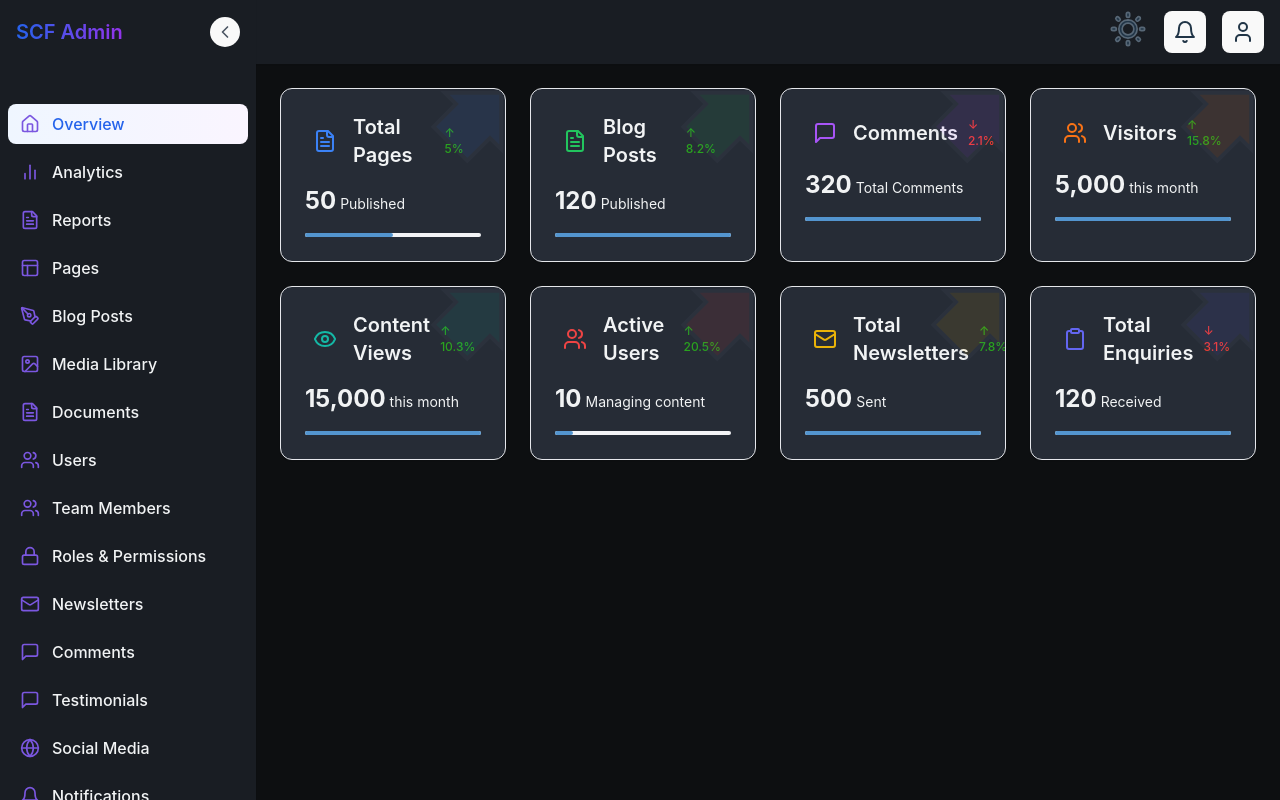
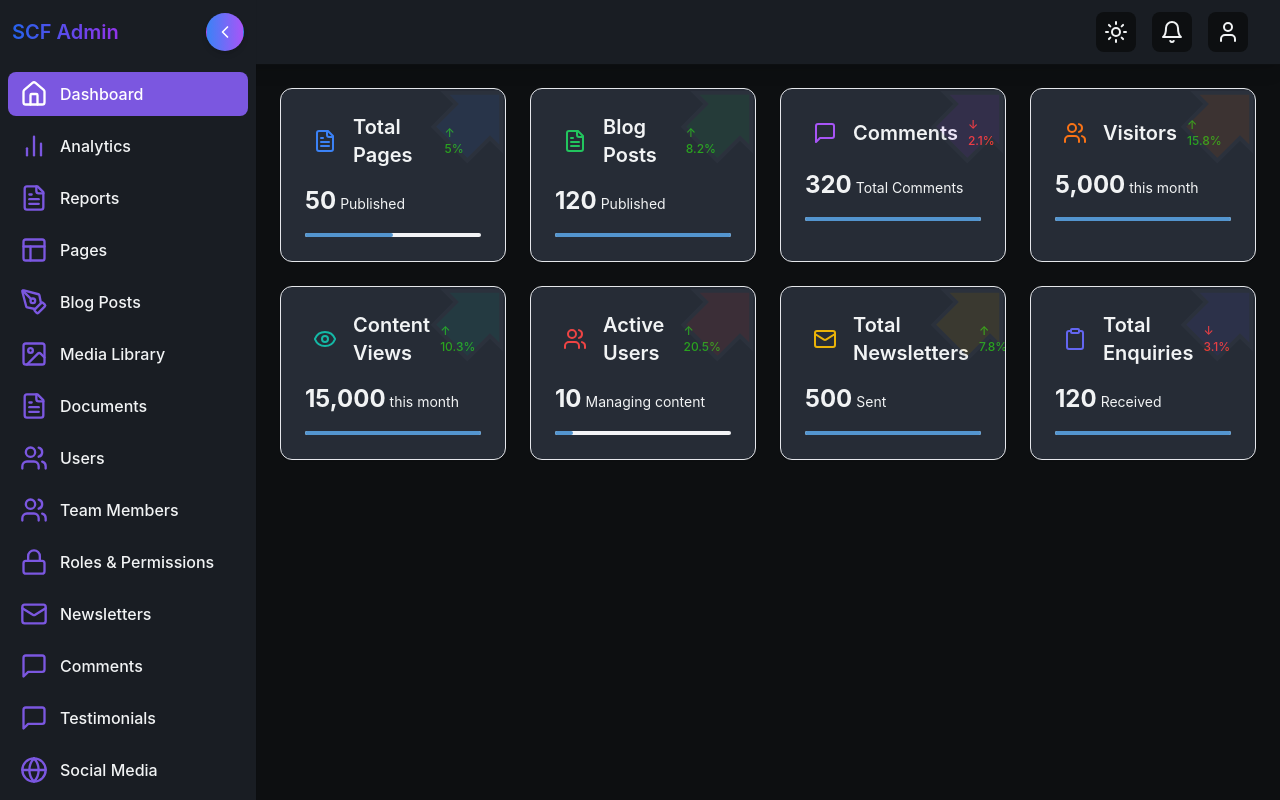
Before and after one commit to Sangi2020/scf-cms-web, a React (Vite) app: page /dashboard in a window 1280 px wide. Built offline with nearby package versions, Linux system fonts and the light colour scheme.

Commit message:
updated sidebar

```diff
--- a/package.json
+++ b/package.json
@@ -10,12 +10,14 @@
     "preview": "vite preview"
   },
   "dependencies": {
+    "@tippyjs/react": "^4.2.6",
     "axios": "^1.7.7",
     "lucide-react": "^0.456.0",
     "react": "^18.3.1",
     "react-countup": "^6.5.3",
     "react-dom": "^18.3.1",
-    "react-router-dom": "^6.28.0"
+    "react-router-dom": "^6.28.0",
+    "tippy.js": "^6.3.7"
   },
   "devDependencies": {
     "@eslint/js": "^9.13.0",
--- a/src/components/Header.jsx
+++ b/src/components/Header.jsx
@@ -1,31 +1,74 @@
-import { Bell, Menu, User } from "lucide-react";
-import ToggleTheme from "./ui/ToggleTheme";
+import { Bell, Menu, Moon, Sun, User } from "lucide-react";
+import { useEffect, useState } from "react";
 
-function Header({ onToggleSidebar }) {
+function Header({ onToggleSidebar , isCollapsed}) {
+  const [theme, setTheme] = useState(localStorage.getItem('theme') ? localStorage.getItem('theme') : 'dark');
+
+  useEffect(() => {
+    localStorage.setItem('theme', theme);
+    const localTheme = localStorage.getItem('theme');
+    document.querySelector('html').setAttribute('data-theme', localTheme);
+  }, [theme]);
+
+  const handleThemeChange = (newTheme) => {
+    setTheme(newTheme);
+  };
+
   return (
-      <header className="fixed top-0 right-0 left-0 bg-base-200 shadow-sm z-30">
-        <div className="flex items-center justify-between h-16 px-4">
-          <div className="flex items-center">
-            <button
+    <header className="fixed top-0 left-0 right-0 bg-base-200 shadow-lg z-30 border-b border-base-300">
+      <div className="flex items-center justify-between h-16 px-6 md:px-8">
+      <div className="flex items-center space-x-4">
+          <div
             onClick={onToggleSidebar}
-              className="p-1 mr-4 hover:bg-gray-100 rounded-lg lg:hidden"
+            className="p-2 mr-6 hover:bg-gray-100 rounded-lg lg:hidden cursor-pointer transition-all duration-300 ease-in-out"
           >
-              <Menu className="w-6 h-6" />
-            </button>
-            <h1 className="text-xl font-semibold">SCF Admin</h1>
+            <Menu className="w-6 h-6 text-neutral-content" />
           </div>
-          <div className="flex items-center space-x-2 md:space-x-4">
-            <ToggleTheme/>
-            <button className="p-2 hover:bg-gray-100 rounded-lg">
-              <Bell className="w-5 h-5 md:w-6 md:h-6" />
-            </button>
-            <button className="p-2 hover:bg-gray-100 rounded-lg">
-              <User className="w-5 h-5 md:w-6 md:h-6" />
-            </button>
+
+          {/* Title with conditional margin based on isCollapsed */}
+          <h1 className={`text-base md:text-xl font-semibold text-neutral-content
+              ${isCollapsed ? 'pl-16' : 'transition-all duration-300 ease-in-out'}
+              ${isCollapsed ? 'opacity-100' : 'opacity-0'}`}>
+            SCF Admin
+          </h1>
+        </div>
+
+        <div className="flex items-center space-x-4">
+          {/* Theme Toggle */}
+          <div className="p-2 bg-base-300 rounded-lg transition-all duration-300 ease-in-out group cursor-pointer">
+            {/* Dark Theme Icon (Moon) */}
+            {theme === 'light' && (
+              <div
+                onClick={() => handleThemeChange('dark')}
+                className="swap-on fill-current text-neutral-content"
+              >
+                <Moon className="w-6 h-6  group-hover:text-info " />
+              </div>
+            )}
+            {/* Light Theme Icon (Sun) */}
+            {theme === 'dark' && (
+              <div
+                onClick={() => handleThemeChange('light')}
+                className="swap-off fill-current text-neutral-content"
+              >
+                <Sun className="w-6 h-6 group-hover:text-warning " />
+              </div>
+            )}
+          </div>
+
+          {/* Notification Icon */}
+          <div className="p-2  bg-base-300 rounded-lg transition-all duration-300 ease-in-out group cursor-pointer">
+            <Bell className="w-6 h-6 text-neutral-content group-hover:text-primary " />
+          </div>
+
+          {/* User Profile Icon */}
+          <div className="p-2  bg-base-300 rounded-lg transition-all  ease-in-out cursor-pointer">
+            <User className="w-6 h-6 text-neutral-content hover:text-primary " />
+          </div>
         </div>
       </div>
     </header>
   );
 }
 
-  export default Header
+export default Header;
--- a/src/components/Sidebar.jsx
+++ b/src/components/Sidebar.jsx
@@ -21,44 +21,32 @@ import {
     Folder,
     PenTool,
     HelpCircle,
-    Lock // Added missing Lock icon import
+    Lock
 } from "lucide-react";
 import { NavLink } from "react-router-dom";
+import Tippy from '@tippyjs/react';
+import 'tippy.js/dist/tippy.css';
 
 function Sidebar({ isOpen, onClose, isCollapsed, setIsCollapsed }) {
     const navigation = [
         // Dashboard Section
-        { name: 'Overview', path: '/dashboard', icon: Home },
+        { name: 'Dashboard', path: '/dashboard', icon: Home },
         { name: 'Analytics', path: '/analytics', icon: BarChart2 },
         { name: 'Reports', path: '/reports', icon: FileText },
-
         // Content Management
         { name: 'Pages', path: '/pages', icon: Layout },
         { name: 'Blog Posts', path: '/posts', icon: PenTool },
         { name: 'Media Library', path: '/media', icon: Image },
         { name: 'Documents', path: '/documents', icon: FileText },
-
         // User Management
         { name: 'Users', path: '/users', icon: Users },
         { name: 'Team Members', path: '/team', icon: Users },
         { name: 'Roles & Permissions', path: '/roles', icon: Lock },
-
         // Marketing
         { name: 'Newsletters', path: '/newsletters', icon: Mail },
         { name: 'Comments', path: '/comments', icon: MessageSquare },
         { name: 'Testimonials', path: '/testimonials', icon: MessageSquare },
         { name: 'Social Media', path: '/social', icon: Globe },
-
-        // // E-commerce (if needed)
-        // { name: 'Products', path: '/products', icon: ShoppingCart },
-        // { name: 'Orders', path: '/orders', icon: ShoppingCart },
-        // { name: 'Categories', path: '/categories', icon: Tag },
-
-        // Resources
-        // { name: 'Events', path: '/events', icon: Calendar },
-        // { name: 'Forms', path: '/forms', icon: FileText },
-        // { name: 'Gallery', path: '/gallery', icon: FileImage },
-
         // System
         { name: 'Notifications', path: '/notifications', icon: Bell },
         { name: 'SEO', path: '/seo', icon: Globe },
@@ -66,13 +54,41 @@ function Sidebar({ isOpen, onClose, isCollapsed, setIsCollapsed }) {
         { name: 'Help & Docs', path: '/help', icon: HelpCircle }
     ];
 
+    const NavItem = ({ item, isActive }) => {
+        const content = (
+            <>
+                <item.icon
+                    className={`w-7 h-7 flex-shrink-0 text-primary group-hover:text-white ${isActive ? 'text-white group-hover:text-white' : ''}`}
+                />
+                <span
+                    className={`ml-3 font-medium whitespace-nowrap
+                        ${isCollapsed ? 'w-0 opacity-0 overflow-hidden' : 'w-auto opacity-100'} ${isActive ? 'text-white group-hover:text-white' : ''} `}
+                >
+                    {item.name}
+                </span>
+            </>
+        );
+
+        return isCollapsed ? (
+            <Tippy
+                content={<div className="font-medium">{item.name}</div>}
+                placement="right"
+                arrow={true}
+                className="tippy-box"
+            >
+                <div className="flex items-center">{content}</div>
+            </Tippy>
+        ) : (
+            content
+        );
+    };
+
     return (
         <>
             {/* Overlay for mobile */}
             <div
-                className={`fixed inset-0 bg-black/20 backdrop-blur-sm transition-opacity lg:hidden ${
-                    isOpen ? 'opacity-100 z-40' : 'opacity-0 pointer-events-none'
-                }`}
+                className={`fixed inset-0 bg-black/20 backdrop-blur-sm transition-opacity lg:hidden ${isOpen ? 'opacity-100 z-40' : 'opacity-0 pointer-events-none'
+                    }`}
                 onClick={onClose}
             />
 
@@ -83,20 +99,26 @@ function Sidebar({ isOpen, onClose, isCollapsed, setIsCollapsed }) {
                 ${isCollapsed ? 'w-16' : 'w-64'}
                 ${isOpen ? 'translate-x-0' : '-translate-x-full lg:translate-x-0'}`}
             >
-                <div className="flex items-center justify-between h-16 px-4 ">
-                    {!isCollapsed && (
-                        <h1 className="text-xl font-semibold bg-gradient-to-r from-blue-600 to-purple-600 bg-clip-text text-transparent">
+                <div className="flex items-center justify-between h-16 px-3">
+                    {!isCollapsed ? (
+                        <h1 className="text-xl whitespace-nowrap font-semibold w-auto opacity-100 overflow-hidden bg-gradient-to-r transition-all duration-300 ease-in-out from-blue-600 to-purple-600 bg-clip-text text-transparent">
                             SCF Admin
                         </h1>
-                    )}
+                    )
+                        : (
+                            <h1 className="text-xl  whitespace-nowrap  font-semibold bg-gradient-to-r w-0 opacity-0 overflow-hidden from-blue-600 to-purple-600 bg-clip-text text-transparent">
+                            </h1>
+                        )
+                    }
+
                     <button
                         onClick={() => setIsCollapsed(!isCollapsed)}
-                        className="p-1 ml-auto hover:bg-gray-100 rounded-full transition-colors lg:flex hidden"
+                        className="p-2  bg-gradient-to-r from-blue-500 to-purple-500 focus:outline-none text-white hover:from-blue-600 hover:to-purple-600  rounded-full shadow-md transition-all duration-300 ease-in-out lg:flex hidden"
                     >
                         {isCollapsed ? (
-                            <ChevronRight className="w-5 h-5 text-gray-600" />
+                            <ChevronRight className="w-5 h-5 text-white" />
                         ) : (
-                            <ChevronLeft className="w-5 h-5 text-gray-600" />
+                            <ChevronLeft className="w-5 h-5 text-white" />
                         )}
                     </button>
                     <button onClick={onClose} className="lg:hidden p-1">
@@ -104,35 +126,37 @@ function Sidebar({ isOpen, onClose, isCollapsed, setIsCollapsed }) {
                     </button>
                 </div>
 
-                <nav className="mt-8 px-2 h-[calc(100vh-4rem)] overflow-y-auto scrollbar-hidden pb-24 ">
+                <nav className=" px-2 h-[calc(100vh-4rem)] overflow-y-auto scrollbar-hidden pb-24">
                     {navigation.map((item) => (
                         <NavLink
                             key={item.path}
                             to={item.path}
                             onClick={() => window.innerWidth < 1024 && onClose()}
                             className={({ isActive }) =>
-                                `flex items-center px-3 py-2 mt-2 rounded-lg transition-all duration-200 group
-                                ${isCollapsed ? 'justify-center' : ''}
+                                `flex items-center px-3 py-2 mt-2 rounded-lg  duration-300 ease-in-out group relative
                                 ${isActive
-                                    ? 'bg-gradient-to-r from-blue-50 to-purple-50 text-blue-600'
-                                    : 'text-neutral-content hover:bg-gray-50'
+                                    ? 'bg-primary text-white'
+                                    : 'text-neutral-content hover:bg-primary/90 hover:text-white'}
                                 }`
                             }
                         >
-                            <item.icon className={`w-5 h-5 text-primary ${!isCollapsed && 'mr-3'}`} />
-                            {!isCollapsed && (
-                                <span className="font-medium overflow-hidden">{item.name}</span>
-                            )}
-                            {isCollapsed && (
-                                <div className="absolute left-full ml-2 px-2 py-1 bg-gray-900   text-white text-sm rounded-md
-                                    opacity-0 invisible group-hover:opacity-100 group-hover:visible transition-opacity">
-                                    {item.name}
-                                </div>
+                            {({ isActive }) => (
+                                <NavItem item={item} isActive={isActive} />
                             )}
                         </NavLink>
                     ))}
                 </nav>
             </aside>
+
+            {/* Add custom styles for Tippy */}
+            <style>{`
+                .tippy-box {
+                    background-color: rgb(17, 24, 39);
+                }
+                .tippy-arrow {
+                    color: rgb(17, 24, 39);
+                }
+            `}</style>
         </>
     );
 }
--- a/src/components/ui/ToggleTheme.jsx
+++ b/src/components/ui/ToggleTheme.jsx
@@ -1,4 +1,5 @@
-import React, { useEffect, useState } from 'react'
+import React, { useEffect, useState } from 'react';
+import { Moon, Sun } from 'lucide-react';
 
 export default function ToggleTheme() {
   const [theme, setTheme] = useState(localStorage.getItem('theme') ? localStorage.getItem('theme') : 'dark');
@@ -16,29 +17,20 @@ export default function ToggleTheme() {
       setTheme('light');
     }
   };
+
   return (
-    <div >
+    <div>
       <label className="swap swap-rotate ml-3">
         <input
           type="checkbox"
           onChange={handleToggle}
           checked={theme === 'dark'}
         />
-    <svg
-      className="swap-on fill-current w-10 h-10"
-      xmlns="http://www.w3.org/2000/svg"
-      viewBox="0 0 24 24"
-    >
-      <path d="M5.64,17l-.71.71a1,1,0,0,0,0,1.41,1,1,0,0,0,1.41,0l.71-.71A1,1,0,0,0,5.64,17ZM5,12a1,1,0,0,0-1-1H3a1,1,0,0,0,0,2H4A1,1,0,0,0,5,12Zm7-7a1,1,0,0,0,1-1V3a1,1,0,0,0-2,0V4A1,1,0,0,0,12,5ZM5.64,7.05a1,1,0,0,0,.7.29,1,1,0,0,0,.71-.29,1,1,0,0,0,0-1.41l-.71-.71A1,1,0,0,0,4.93,6.34Zm12,.29a1,1,0,0,0,.7-.29l.71-.71a1,1,0,1,0-1.41-1.41L17,5.64a1,1,0,0,0,0,1.41A1,1,0,0,0,17.66,7.34ZM21,11H20a1,1,0,0,0,0,2h1a1,1,0,0,0,0-2Zm-9,8a1,1,0,0,0-1,1v1a1,1,0,0,0,2,0V20A1,1,0,0,0,12,19ZM18.36,17A1,1,0,0,0,17,18.36l.71.71a1,1,0,0,0,1.41,0,1,1,0,0,0,0-1.41ZM12,6.5A5.5,5.5,0,1,0,17.5,12,5.51,5.51,0,0,0,12,6.5Zm0,9A3.5,3.5,0,1,1,15.5,12,3.5,3.5,0,0,1,12,15.5Z" />
-    </svg>
-    <svg
-      className="swap-off fill-current w-10 h-10 text-neutral-content"
-      xmlns="http://www.w3.org/2000/svg"
-      viewBox="0 0 24 24"
-    >
-      <path d="M21.64,13a1,1,0,0,0-1.05-.14,8.05,8.05,0,0,1-3.37.73A8.15,8.15,0,0,1,9.08,5.49a8.59,8.59,0,0,1,.25-2A1,1,0,0,0,8,2.36,10.14,10.14,0,1,0,22,14.05,1,1,0,0,0,21.64,13Zm-9.5,6.69A8.14,8.14,0,0,1,7.08,5.22v.27A10.15,10.15,0,0,0,17.22,15.63a9.79,9.79,0,0,0,2.1-.22A8.11,8.11,0,0,1,12.14,19.73Z" />
-    </svg>
+        {/* Dark Theme Icon (Moon) */}
+        <Moon className="swap-on fill-current w-10 h-10" />
+        {/* Light Theme Icon (Sun) */}
+        <Sun className="swap-off fill-current w-10 h-10 text-neutral-content" />
       </label>
     </div>
-  )
+  );
 }
```
Also changed, not shown: 1 other file (tests, documents, lock files or other folders). Lines whose indentation alone changed are shown as unchanged.
